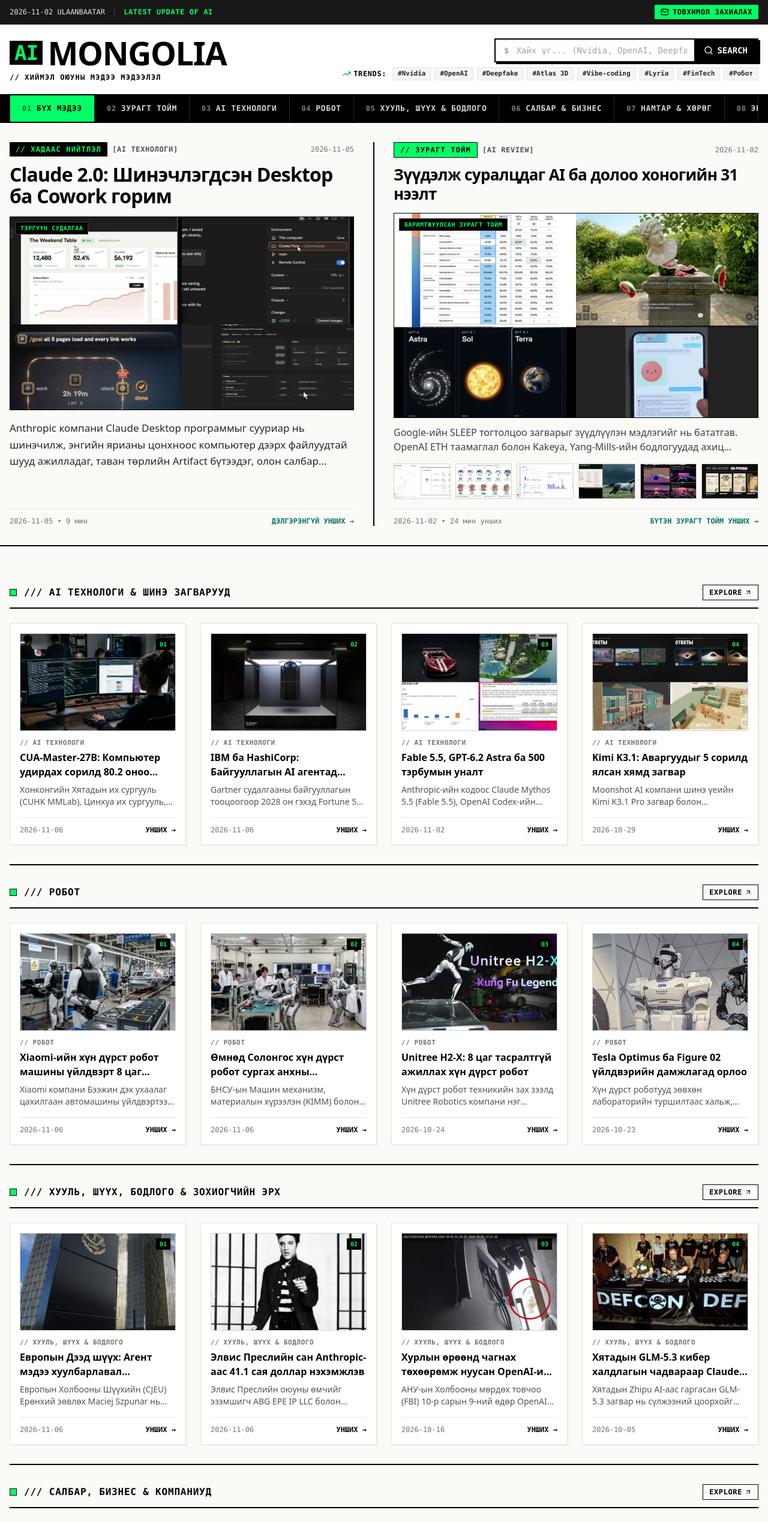
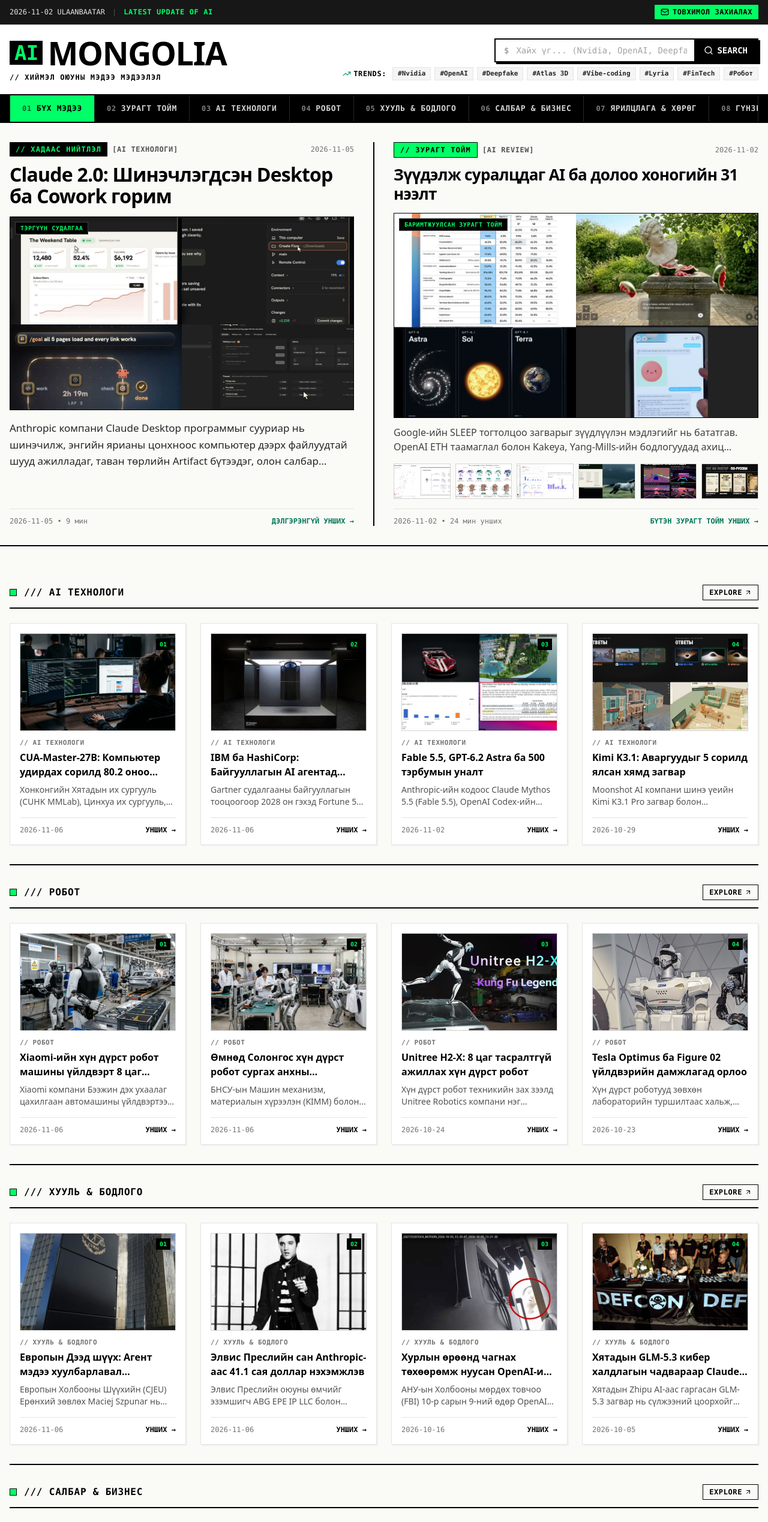
Before and after one commit to tommongol/ai-times-mn, a Next.js app: page / in a window 1280 px wide. Shown: the top 2538 px of the page at 60% size. Built offline with nearby package versions, Linux system fonts and the light colour scheme.

Commit message:
feat: shorten and align section names (Ярилцлага & Хөрөг, Гүнзгий шинжилгээ, Хууль & Бодлого)

```diff
--- a/src/components/HomeClient.tsx
+++ b/src/components/HomeClient.tsx
@@ -235,7 +235,7 @@ export function HomeClient({ articles }: Props) {
 
             <div className="max-w-7xl mx-auto px-4 pt-8">
               <SectionBlock
-                title="AI Технологи & Шинэ загварууд"
+                title="AI Технологи"
                 articles={techArticles}
                 onViewAll={() => setActiveSection('tech')}
               />
@@ -247,25 +247,25 @@ export function HomeClient({ articles }: Props) {
               />
 
               <SectionBlock
-                title="Хууль, Шүүх, Бодлого & Зохиогчийн эрх"
+                title="Хууль & Бодлого"
                 articles={lawArticles}
                 onViewAll={() => setActiveSection('law')}
               />
 
               <SectionBlock
-                title="Салбар, Бизнес & Компаниуд"
+                title="Салбар & Бизнес"
                 articles={industryArticles}
                 onViewAll={() => setActiveSection('industry')}
               />
 
               <SectionBlock
-                title="Намтар, Хөрөг & Ярилцлага"
+                title="Ярилцлага & Хөрөг"
                 articles={interviewArticles}
                 onViewAll={() => setActiveSection('interview')}
               />
 
               <SectionBlock
-                title="Эрэн сурвалжлах тойм & Түүхэн шинжилгээ"
+                title="Гүнзгий шинжилгээ"
                 articles={opinionArticles}
                 onViewAll={() => setActiveSection('opinion')}
               />
--- a/src/data/types.ts
+++ b/src/data/types.ts
@@ -43,10 +43,10 @@ export const NAV_SECTIONS = [
   { id: 'review', name: 'ЗУРАГТ ТОЙМ' },
   { id: 'tech', name: 'AI ТЕХНОЛОГИ' },
   { id: 'robotics', name: 'РОБОТ' },
-  { id: 'law', name: 'ХУУЛЬ, ШҮҮХ & БОДЛОГО' },
+  { id: 'law', name: 'ХУУЛЬ & БОДЛОГО' },
   { id: 'industry', name: 'САЛБАР & БИЗНЕС' },
-  { id: 'interview', name: 'НАМТАР & ХӨРӨГ' },
-  { id: 'opinion', name: 'ЭРЭН СУРВАЛЖЛАГА & ТҮҮХ' },
+  { id: 'interview', name: 'ЯРИЛЦЛАГА & ХӨРӨГ' },
+  { id: 'opinion', name: 'ГҮНЗГИЙ ШИНЖИЛГЭЭ' },
 ] as const;
 
 // Нэгтгэсэн хуучин ангиллын холбоос (?section=models г.м.) шинэ ангилал руугаа очно
```
Also changed, not shown: src/data/articles.json, 1 other file (tests, documents, lock files or other folders).
